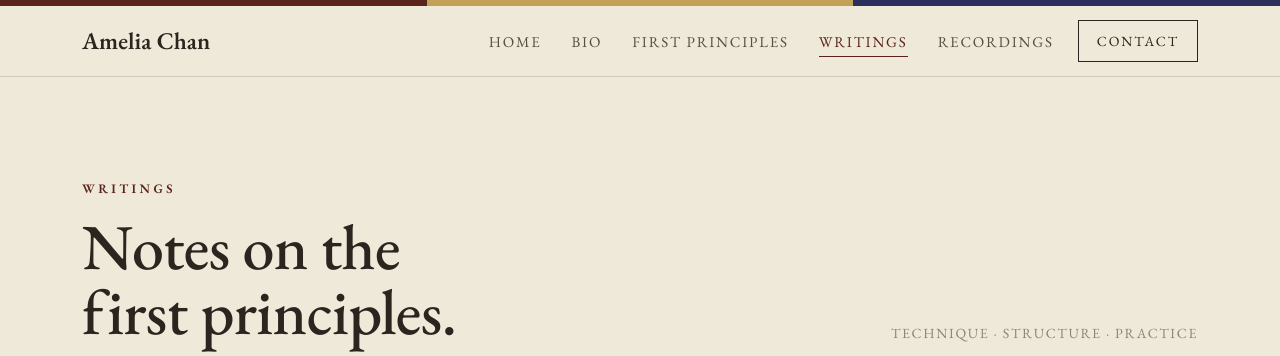
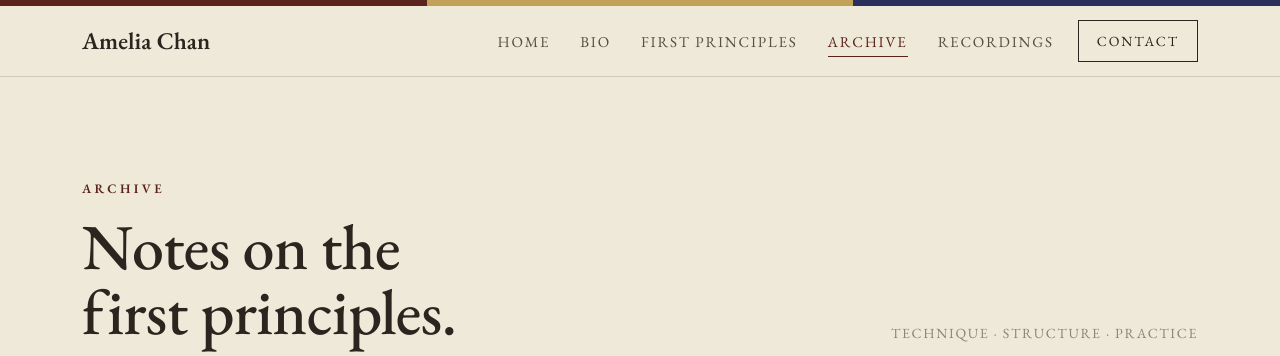
Before and after one commit to mawstr001/ameliachanwebsite, a Node server app: page /writings in a window 1280 px wide. Shown: the top 356 px of the page. Run offline with Node 20, Linux system fonts and the light colour scheme.

Commit message:
Rename the Writings page to Archive
Nav links (desktop and mobile menu), the page label, browser tab title,
structured-data name and the essay back link now read "Archive". A live
content.json still holding the old "Writings" label is renamed on read;
a label the admin has customised is left alone. URLs stay at /writings
so existing links and search results keep working.

Co-Authored-By: Claude Opus 5.5 <noreply@anthropic.com>
Claude-Session: https://claude.ai/code/session_01URAjWLxUG4GgukcyvXRFvi

```diff
--- a/server.js
+++ b/server.js
@@ -65,7 +65,7 @@ const CONTENT_DEFAULTS = {
   },
   pages: {
     recordings: { label: 'Recordings', heading: 'Selected performances.', eyebrow: 'Hover to play' },
-    writings: { label: 'Writings', heading: 'Notes on the first principles.', eyebrow: 'Technique · Structure · Practice' }
+    writings: { label: 'Archive', heading: 'Notes on the first principles.', eyebrow: 'Technique · Structure · Practice' }
   }
 };
 
@@ -81,11 +81,19 @@ function fillDefaults(target, defaults) {
   return target;
 }
 
+// One-time rename of the Writings page label to Archive. Only replaces the
+// untouched old default, so a label the admin has customised is kept.
+function migrateContent(c) {
+  const w = c.pages && c.pages.writings;
+  if (w && w.label === 'Writings') w.label = 'Archive';
+  return c;
+}
+
 function readContent() {
   let c;
   try { c = JSON.parse(fs.readFileSync(CONTENT_FILE, 'utf8')); }
   catch (e) { c = {}; }
-  return fillDefaults(c, CONTENT_DEFAULTS);
+  return fillDefaults(migrateContent(c), CONTENT_DEFAULTS);
 }
 function writeContent(data) {
   try {
--- a/views/essay.ejs
+++ b/views/essay.ejs
@@ -39,7 +39,7 @@
     <div class="essay-inner">
 
       <header class="essay-head reveal">
-        <a class="essay-back" href="/writings">&larr; All Writings</a>
+        <a class="essay-back" href="/writings">&larr; Archive</a>
         <div class="essay-cat">
           <span>№ <%= essay.number %></span>
           <span class="dot"></span>
--- a/views/partials/nav.ejs
+++ b/views/partials/nav.ejs
@@ -7,7 +7,7 @@
         <li><a href="/" <%- page === 'home' ? 'aria-current="page"' : '' %>>Home</a></li>
         <li><a href="/bio" <%- page === 'bio' ? 'aria-current="page"' : '' %>>Bio</a></li>
         <li><a href="/first-principles" <%- page === 'first-principles' ? 'aria-current="page"' : '' %>>First Principles</a></li>
-        <li><a href="/writings" <%- page === 'writings' ? 'aria-current="page"' : '' %>>Writings</a></li>
+        <li><a href="/writings" <%- page === 'writings' ? 'aria-current="page"' : '' %>>Archive</a></li>
         <li><a href="/recordings" <%- page === 'recordings' ? 'aria-current="page"' : '' %>>Recordings</a></li>
       </ul>
     </nav>
@@ -26,7 +26,7 @@
       <li><a href="/" <%- page === 'home' ? 'aria-current="page"' : '' %>><span class="ov-n">01</span> Home</a></li>
       <li><a href="/bio" <%- page === 'bio' ? 'aria-current="page"' : '' %>><span class="ov-n">02</span> Bio</a></li>
       <li><a href="/first-principles" <%- page === 'first-principles' ? 'aria-current="page"' : '' %>><span class="ov-n">03</span> First Principles</a></li>
-      <li><a href="/writings" <%- page === 'writings' ? 'aria-current="page"' : '' %>><span class="ov-n">04</span> Writings</a></li>
+      <li><a href="/writings" <%- page === 'writings' ? 'aria-current="page"' : '' %>><span class="ov-n">04</span> Archive</a></li>
       <li><a href="/recordings" <%- page === 'recordings' ? 'aria-current="page"' : '' %>><span class="ov-n">05</span> Recordings</a></li>
     </ul>
   </nav>
--- a/views/writings.ejs
+++ b/views/writings.ejs
@@ -4,13 +4,13 @@
 <meta charset="UTF-8" />
 <meta name="viewport" content="width=device-width, initial-scale=1.0" />
 <%- include('partials/seo', {
-  seoTitle: 'Writings — Amelia Chan | First Principles Violin Essays',
+  seoTitle: 'Archive — Amelia Chan | First Principles Violin Essays',
   seoDesc:  'Essays on violin technique, biomechanics, musical structure, and practice — written by violinist and educator Amelia Chan.',
   seoPath:  '/writings',
   seoJsonLd: {
     '@context': 'https://schema.org',
     '@type': 'CollectionPage',
-    name: 'Writings — Amelia Chan',
+    name: 'Archive — Amelia Chan',
     description: 'Essays on violin technique, biomechanics, musical structure, and practice.',
     url: (siteUrl || 'https://ameliachanviolin.com') + '/writings',
     author: { '@type': 'Person', name: 'Amelia Chan' }
@@ -19,7 +19,7 @@
 <link rel="stylesheet" href="/styles.css" />
 <% if (isAdmin) { %><link rel="stylesheet" href="/admin-bar.css" /><% } %>
 </head>
-<body data-screen-label="Writings"<% if (isAdmin) { %> data-admin-mode<% } %>>
+<body data-screen-label="Archive"<% if (isAdmin) { %> data-admin-mode<% } %>>
 
 <%- include('partials/nav', { site, page }) %>
 
```
Also changed, not shown: data/content.json.
